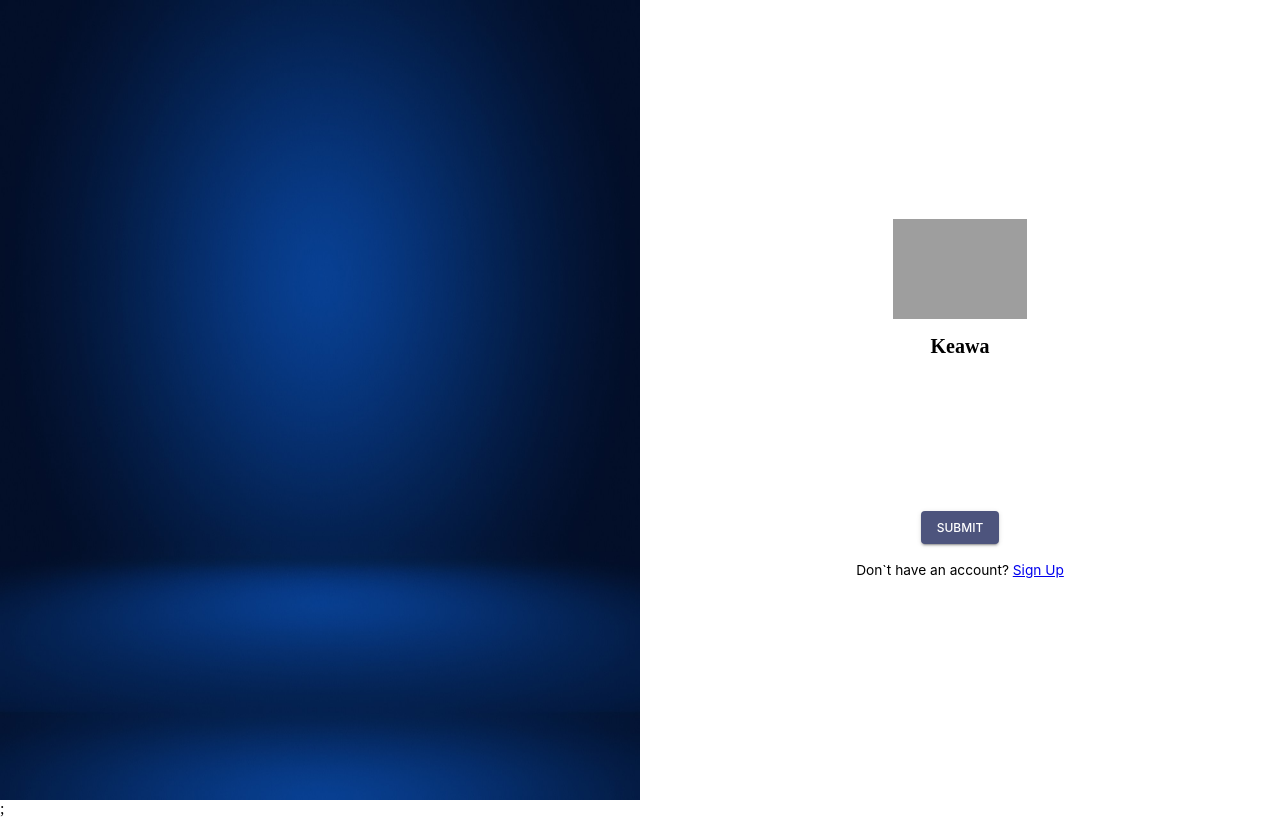
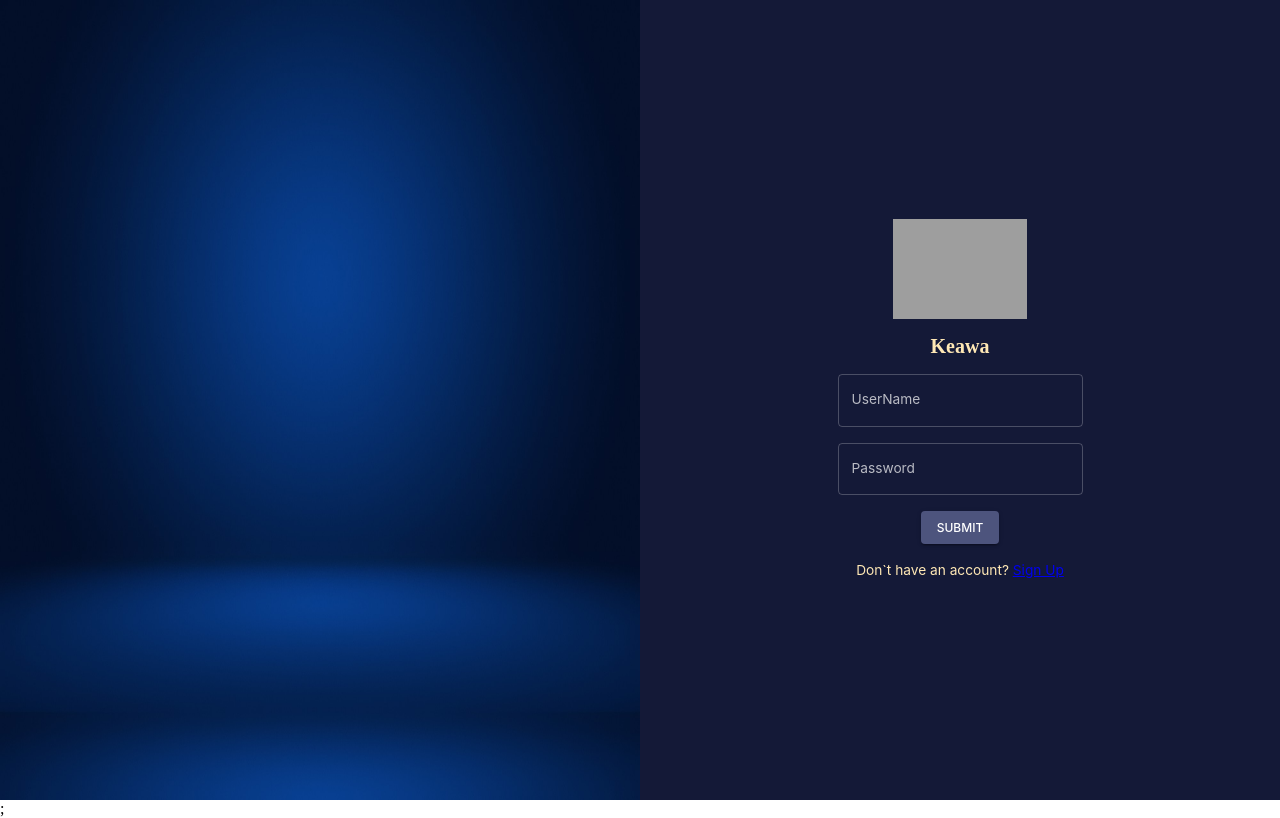
Before and after one commit to lelisoAgegnehu/mern-realtime-chat-app-socket.io, a React (Vite) app in the folder client/: page /login in a window 1280 px wide. Built offline with nearby package versions, Linux system fonts and the light colour scheme; grey boxes are pictures that could not be loaded.

Commit message:
add theme color

```diff
--- a/client/src/pages/Login.jsx
+++ b/client/src/pages/Login.jsx
@@ -1,4 +1,11 @@
-import { Box, Button, Grid, TextField, Typography } from "@mui/material";
+import {
+  Box,
+  Button,
+  Grid,
+  TextField,
+  Typography,
+  useTheme,
+} from "@mui/material";
 import axios from "axios";
 import { useEffect, useState } from "react";
 import { Form, Link, useNavigate } from "react-router-dom";
@@ -46,8 +53,13 @@ function Login() {
         });
       });
   };
+  const theme = useTheme();
   return (
-    <Box sx={{ flexGrow: 1 }}>
+    <Box
+      sx={{ flexGrow: 1 }}
+      color={theme.palette.secondary.light}
+      bgcolor={theme.palette.primary.dark}
+    >
       <Grid container height="100vh">
         <Grid item xs={12} md={6}>
           <Box component="img" src="bg.png" width="100%" height="100%" />
```
